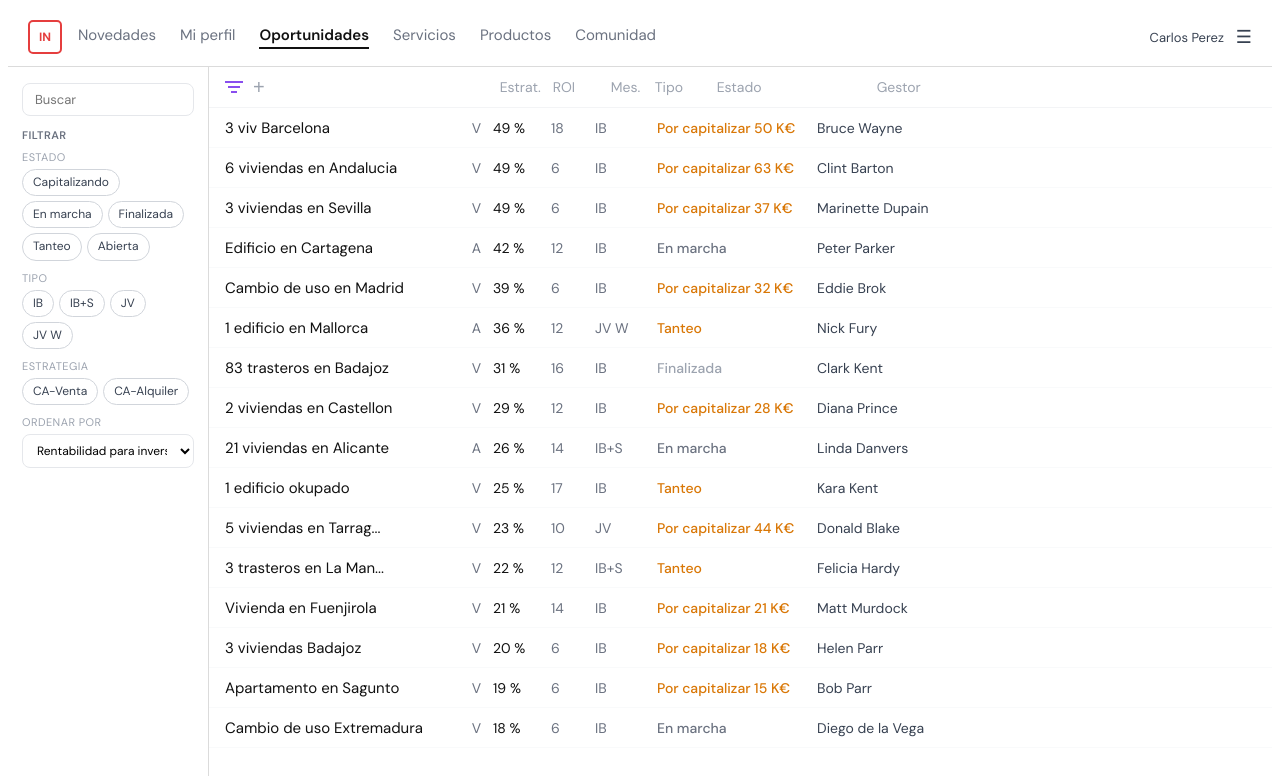
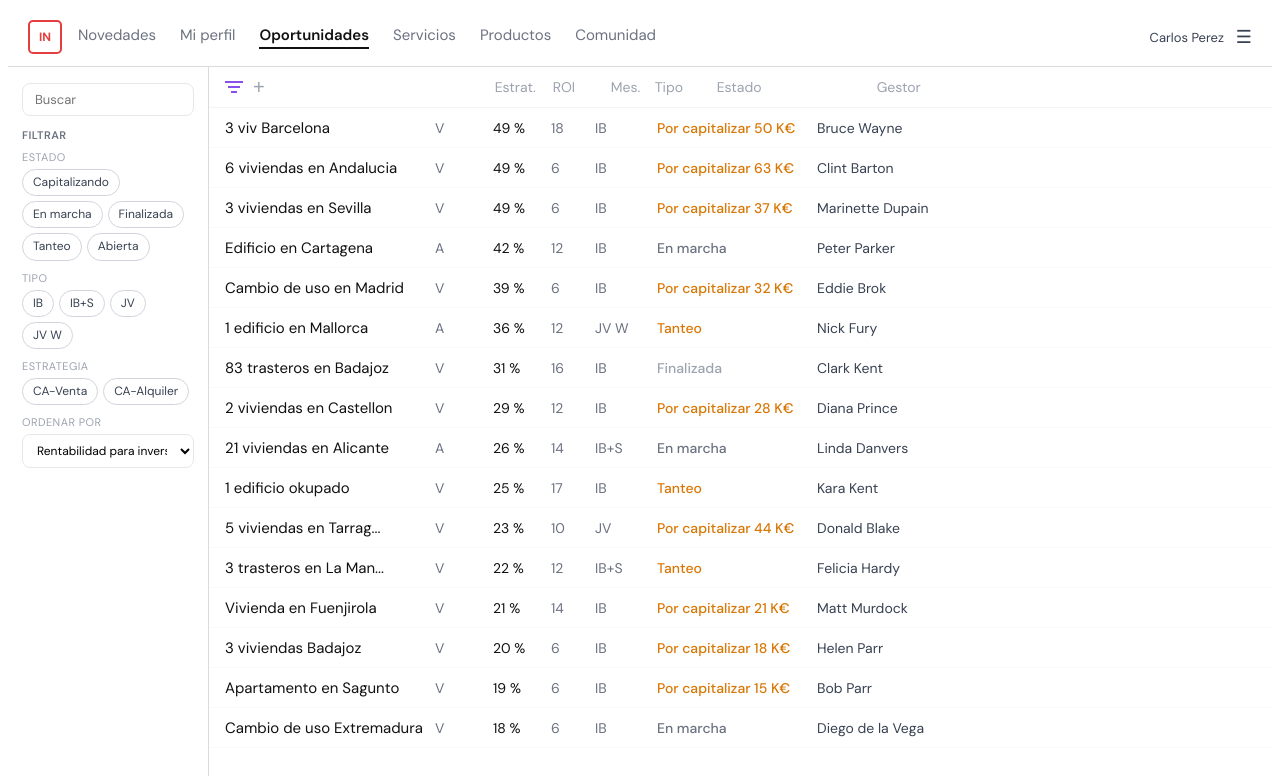
Before and after one commit to carlosperez-glitch/in-oportunidades, a React (Vite) app: page / in a window 1280 px wide. Shown: the top 776 px of the page. Built offline with nearby package versions, Linux system fonts and the light colour scheme.

Commit message:
style: Estrat. alineado a la izquierda

```diff
--- a/src/components/Lista.jsx
+++ b/src/components/Lista.jsx
@@ -45,7 +45,7 @@ export default function Lista({ filtradas, selected, setSelected, isDesktop, tot
 
         {/* Cabeceras */}
         <div style={{ display: "flex", alignItems: "center", fontSize: 14, color: "#9ca3af" }}>
-          <span style={{ width: 46, textAlign: "right" }}>Estrat.</span>
+          <span style={{ width: 46, textAlign: "left" }}>Estrat.</span>
           <span style={{ width: 50, paddingLeft: 12, textAlign: "left" }}>ROI</span>
           <span style={{ width: 36, paddingLeft: 8, textAlign: "left" }}>Mes.</span>
           <span style={{ width: 50, paddingLeft: 8, textAlign: "left" }}>Tipo</span>
@@ -77,7 +77,7 @@ export default function Lista({ filtradas, selected, setSelected, isDesktop, tot
               </div>
             </div>
             <div style={{ display: "flex", alignItems: "center", flexShrink: 0 }}>
-              <span style={{ width: 46, textAlign: "right", fontSize: 14, color: "#6b7280" }}>{op.estrategia}</span>
+              <span style={{ width: 46, textAlign: "left", fontSize: 14, color: "#6b7280" }}>{op.estrategia}</span>
               <span style={{ width: 50, paddingLeft: 12, textAlign: "left", fontSize: 14, fontWeight: 400, color: "#111" }}>{op.roi} %</span>
               <span style={{ width: 36, paddingLeft: 8, textAlign: "left", fontSize: 14, color: "#6b7280" }}>{op.meses}</span>
               <span style={{ width: 50, paddingLeft: 8, textAlign: "left", fontSize: 14, color: "#6b7280" }}>{op.tipo}</span>
```
